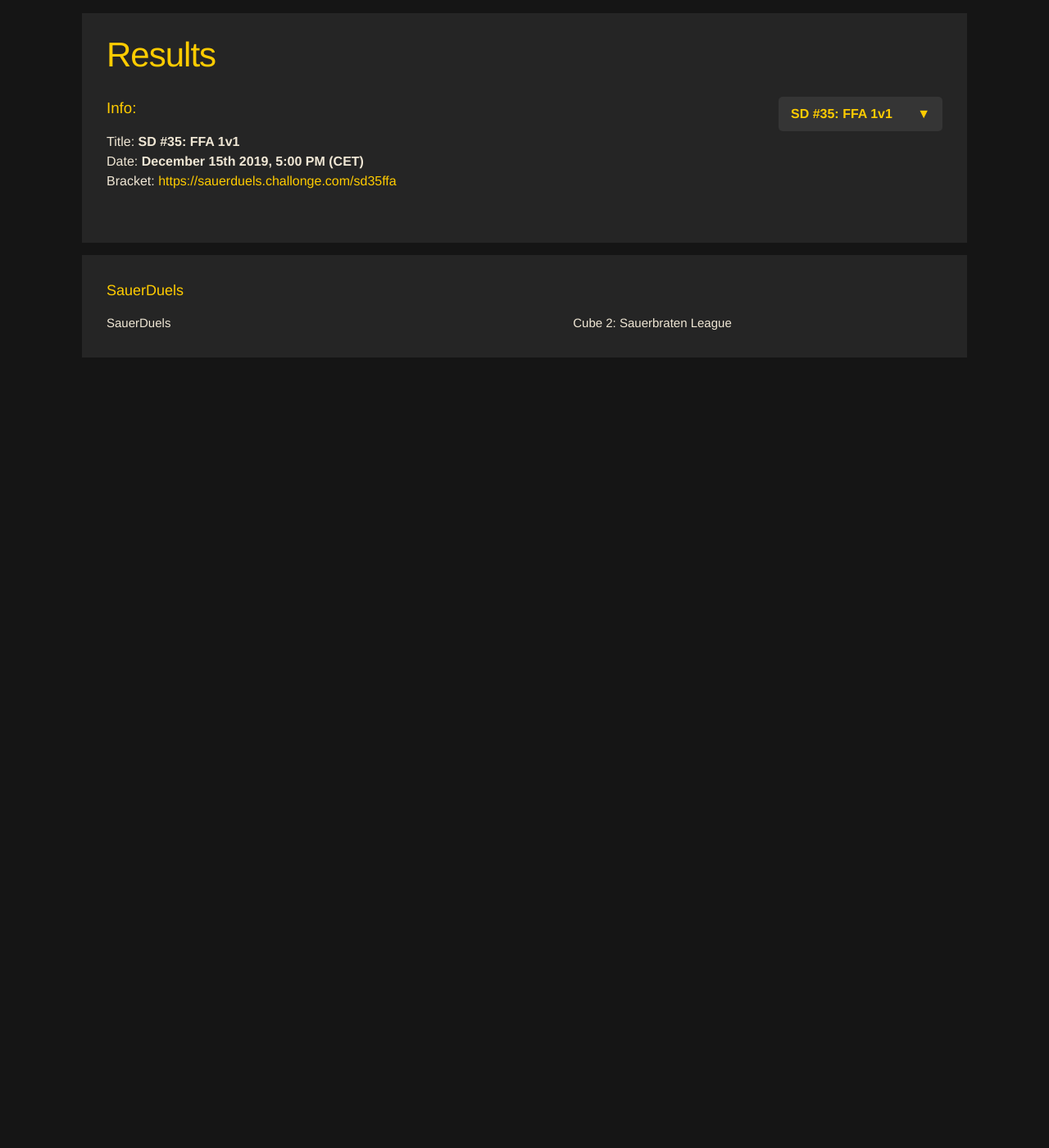
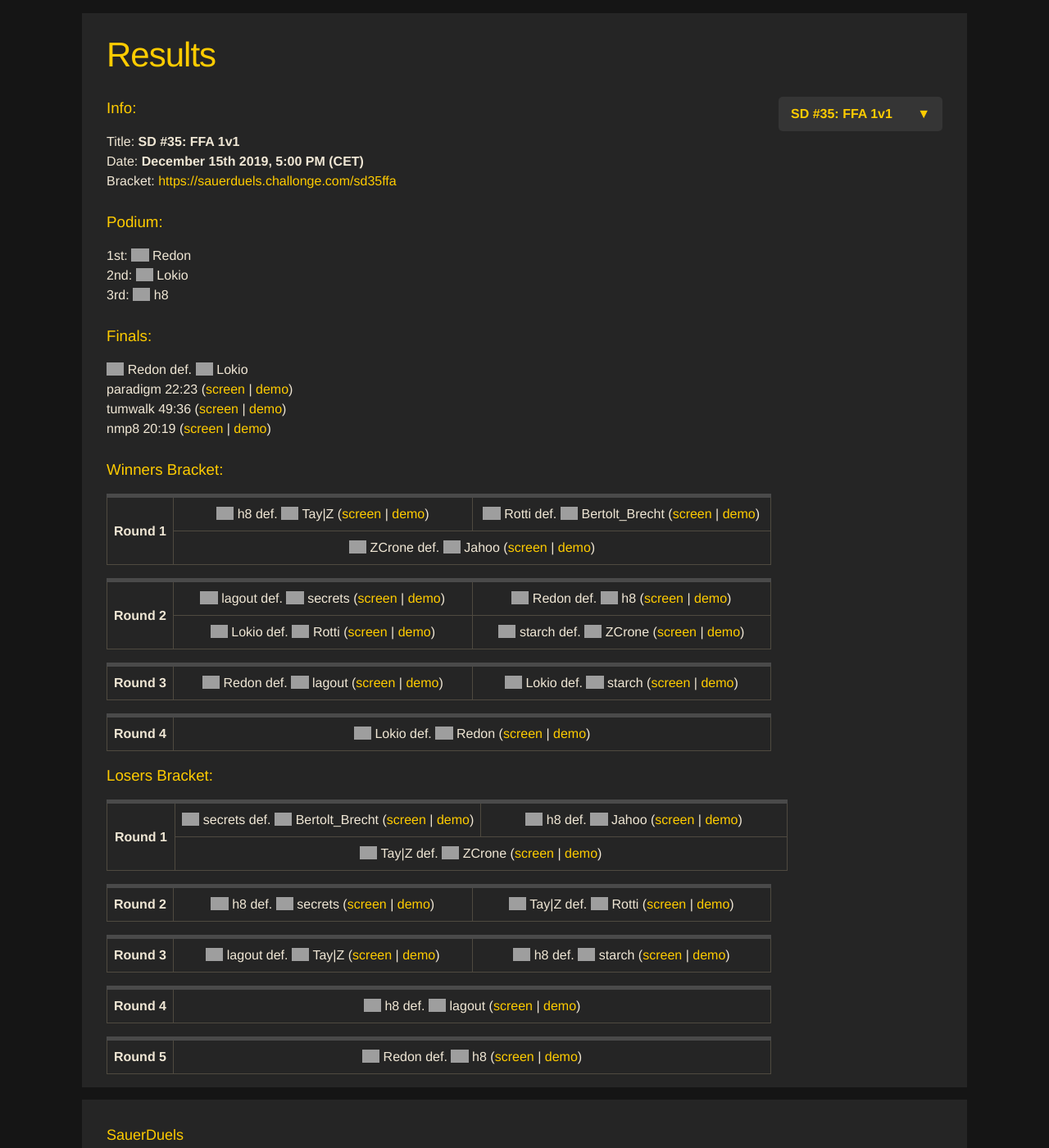
Before and after one commit to sauerduels/website, a Jekyll site: the page built from _events/sd35-ffa.md, in a window 1280 px wide and 1400 px high, scrolled down 192 px. Shown: the whole window at 82% size. Built offline with Jekyll 4.4.1, drawn with Linux system fonts in a browser that asks for light colours; a script that is not in the unit is left out; before the commit the page ends 900 px from its top, so only the background shows below that; some of the changed text lies outside the part shown; grey boxes are pictures that could not be loaded.

Commit message:
update site as of sd35

```diff
--- a/_events/sd35-ffa.md
+++ b/_events/sd35-ffa.md
@@ -5,5 +5,59 @@
 date: '2019-12-15 18:00:00 +01:00'
 bracketurl: https://sauerduels.challonge.com/sd35ffa
 signupurl: https://sauerduels.challonge.com/tournaments/signup/TNy2WAfwCk
-completed: false
+completed: true
+podium:
+  golden: Redon
+  silver: Lokio
+  bronze: h8
+finals:
+  result: Redon def. Lokio
+  games:
+    - title: paradigm 22:23
+      slug: sd35_final_lokio_vs_redon_game1
+    - title: tumwalk 49:36
+      slug: sd35_final_lokio_vs_redon_game2
+    - title: nmp8 20:19
+      slug: sd35_final_lokio_vs_redon_game3
+brackets:
+  Winners:
+    - - result: h8 def. Tay|Z
+        slug: sd35_wb_h8_vs_tay|z
+      - result: Rotti def. Bertolt_Brecht
+        slug: sd35_wb_bertolt_brecht_vs_rotti
+      - result: ZCrone def. Jahoo
+        slug: sd35_wb_jahoo_vs_zcrone
+    - - result: lagout def. secrets
+        slug: sd35_wb_lagout_vs_secrets
+      - result: Redon def. h8
+        slug: sd35_wb_h8_vs_redon
+      - result: Lokio def. Rotti
+        slug: sd35_wb_lokio_vs_rotti
+      - result: starch def. ZCrone
+        slug: sd35_wb_starch_vs_zcrone
+    - - result: Redon def. lagout
+        slug: sd35_wb_lagout_vs_redon
+      - result: Lokio def. starch
+        slug: sd35_wb_lokio_vs_starch
+    - - result: Lokio def. Redon
+        slug: sd35_wb_lokio_vs_redon
+  Losers:
+    - - result: secrets def. Bertolt_Brecht
+        slug: sd35_lb_bertolt_brecht_vs_secrets
+      - result: h8 def. Jahoo
+        slug: sd35_lb_h8_vs_jahoo
+      - result: Tay|Z def. ZCrone
+        slug: sd35_lb_tay|z_vs_zcrone
+    - - result: h8 def. secrets
+        slug: sd35_lb_h8_vs_secrets
+      - result: Tay|Z def. Rotti
+        slug: sd35_lb_rotti_vs_tay|z
+    - - result: lagout def. Tay|Z
+        slug: sd35_lb_lagout_vs_tay|z
+      - result: h8 def. starch
+        slug: sd35_lb_h8_vs_starch
+    - - result: h8 def. lagout
+        slug: sd35_lb_h8_vs_lagout
+    - - result: Redon def. h8
+        slug: sd35_lb_h8_vs_redon
 ---
--- a/_plugins/replace_names.rb
+++ b/_plugins/replace_names.rb
@@ -97,7 +97,8 @@
       "AriKani" => 'de',
       "Manu" => 'de',
       "firefly" => 'mm',
-      "Craft" => 'us' }
+      "Craft" => 'us',
+	  "Jahoo" => 'fr' }
 
     def add_flags(input)
       PLAYER_COUNTRIES.each {|key, value| input = input.gsub(key, "<span class=\"player\"><img class=\"flag\" src=\"https://sauerduels.org/images/#{value}.png\" /> #{key}</span>") }
--- a/hof.html
+++ b/hof.html
@@ -7,7 +7,7 @@
   - category: Effic
     name: starch
   - category: FFA
-    name: Lokio
+    name: Redon
   - category: Insta
     name: Gangler
   - category: eCTF
@@ -55,11 +55,11 @@
   - category: FFA
     members:
       - name: Redon
-        golden: 8
+        golden: 9
         silver: 1
       - name: Lokio
         golden: 2
-        silver: 1
+        silver: 2
         bronze: 5
       - name: notas
         golden: 1
@@ -71,7 +71,7 @@
         silver: 1
         bronze: 3
       - name: h8
-        bronze: 1
+        bronze: 2
       - name: starch
         bronze: 1
   - category: Insta
```
